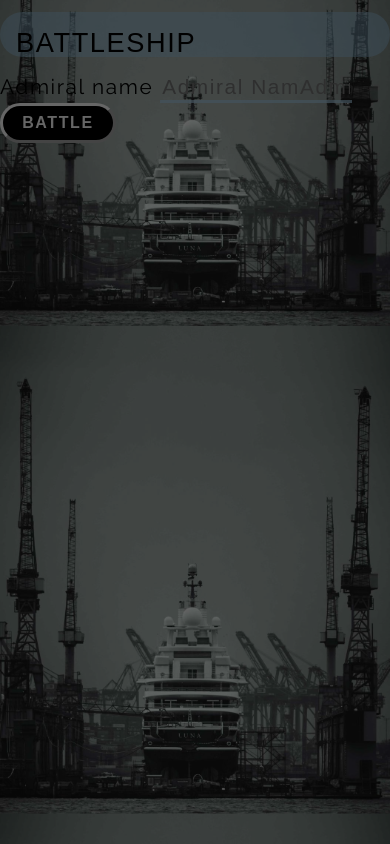
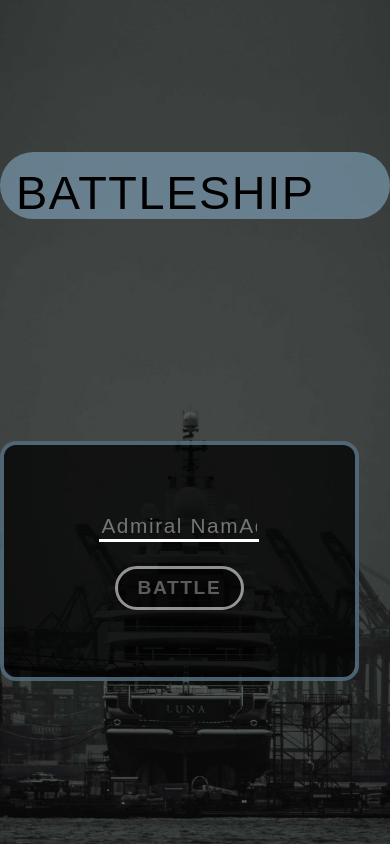
Before and after one commit to asdacosta/battleship, a website built with webpack: page src/index.html in a window 390 px wide. Built offline with nearby package versions, Linux system fonts and the light colour scheme; a web font is replaced by a local one.

Commit message:
style: polish landing page layout, focus, and responsiveness
Co-authored-by: Cursor <cursoragent@cursor.com>

```diff
--- a/src/style.css
+++ b/src/style.css
@@ -1,3 +1,10 @@
+:root {
+  --surface: rgba(0, 0, 0, 0.75);
+  --accent: rgba(152, 199, 230, 0.6);
+  --text: #fff;
+  --text-muted: rgba(255, 255, 255, 0.6);
+}
+
 * {
   letter-spacing: 0.1rem;
 }
@@ -11,45 +18,73 @@ body {
   font-size: 1.2rem;
   padding: 2rem;
   gap: 2rem;
-  height: 100vh;
+  min-height: 100vh;
   margin: 0;
-
   background-image: url(./assets/admiral-edit.jpg);
   background-size: cover;
   background-position: center center;
-  position: relative;
 }
 
-section {
+.backdrop {
+  position: fixed;
+  inset: 0;
+  background: rgba(0, 0, 0, 0.6);
+  z-index: 0;
+}
+
+header,
+main {
+  position: relative;
+  z-index: 1;
+}
+
+main form {
   display: flex;
   justify-content: center;
   align-items: center;
   flex-direction: column;
   height: 20rem;
-  width: 35rem;
-  gap: 3rem;
+  width: min(35rem, 92vw);
+  gap: 2rem;
+  padding: 2rem;
   border: 0.3rem solid white;
   border-radius: 1rem;
-  background-color: rgba(0, 0, 0, 0.75);
-  z-index: 1;
+  background-color: var(--surface);
   transition: transform 0.3s ease-in-out;
-  animation: borderTransition 7s infinite alternate;
+}
+
+@media (prefers-reduced-motion: no-preference) {
+  main form {
+    animation: borderTransition 7s infinite alternate;
+  }
 }
 
 @keyframes borderTransition {
   0% {
-    border-color: rgba(152, 199, 230, 0.6);
+    border-color: var(--accent);
   }
   50% {
     border-color: rgba(152, 199, 230, 0.15);
   }
   100% {
-    border-color: rgba(152, 199, 230, 0.6);
+    border-color: var(--accent);
   }
 }
 
-section:hover {
+main form:focus-within {
   transform: scale(1.02);
+}
+
+label {
+  position: absolute;
+  width: 1px;
+  height: 1px;
+  padding: 0;
+  margin: -1px;
+  overflow: hidden;
+  clip: rect(0, 0, 0, 0);
+  white-space: nowrap;
+  border: 0;
 }
 
 input {
@@ -57,22 +92,15 @@ input {
   border: none;
   border-bottom: 0.2rem solid white;
   font-size: 1.3rem;
-  color: white;
+  color: var(--text);
   text-align: center;
   width: 12rem;
-  animation: borderBottomTransition 7s infinite alternate;
 }
 
-@keyframes borderBottomTransition {
-  0% {
-    border-color: rgba(152, 199, 230, 0.8);
-  }
-  50% {
-    border-color: rgba(255, 255, 255, 0.4);
-  }
-  100% {
-    border-color: rgba(152, 199, 230, 0.8);
-  }
+input:focus-visible {
+  outline: 2px solid var(--accent);
+  outline-offset: 4px;
+  border-radius: 0.25rem;
 }
 
 input:hover {
@@ -85,23 +113,28 @@ h1 {
   font-family: "Sixtyfour", sans-serif;
   font-optical-sizing: auto;
   font-weight: 400;
-  font-size: 8rem;
+  font-size: clamp(1.7rem, 12vw, 8rem);
   border-radius: 5rem;
   padding: 1rem 1rem 0 1rem;
-  cursor: context-menu;
-  z-index: 1;
-  animation: colorTransition 7s infinite alternate;
+  margin: 0;
+  cursor: default;
+}
+
+@media (prefers-reduced-motion: no-preference) {
+  h1 {
+    animation: colorTransition 7s infinite alternate;
+  }
 }
 
 @keyframes colorTransition {
   0% {
-    background: rgba(152, 199, 230, 0.6);
+    background: var(--accent);
   }
   50% {
     background: rgba(152, 199, 230, 0.15);
   }
   100% {
-    background: rgba(152, 199, 230, 0.6);
+    background: var(--accent);
   }
 }
 
@@ -111,120 +144,38 @@ button {
   font-weight: 600;
   padding: 0.5rem 1.2rem;
   border-radius: 5rem;
-  border-color: white;
-  border-width: 0.2rem;
-  color: white;
+  border: 0.2rem solid white;
+  color: var(--text);
   transition: transform 0.2s ease-in;
 }
 
-button:hover {
+button:disabled {
+  opacity: 0.55;
+  cursor: not-allowed;
+  color: var(--text-muted);
+}
+
+button:not(:disabled):hover {
   transform: scale(1.03);
   cursor: pointer;
 }
 
-body > div:first-child {
-  position: fixed;
-  top: 0;
-  left: 0;
-  width: 100%;
-  height: 100%;
-  background: rgba(0, 0, 0, 0.6);
+button:focus-visible {
+  outline: 2px solid var(--accent);
+  outline-offset: 3px;
 }
 
-a {
-  color: white;
-}
+@media (max-width: 750px) {
+  main form {
+    height: 15rem;
+    gap: 1.5rem;
+  }
 
-@media (max-width: 1500px) {
-  h1 {
-    font-size: 7rem;
-  }
-}
-
-@media (max-width: 1200px) {
-  h1 {
-    font-size: 6rem;
-  }
-  section {
-    height: 20rem;
-    width: 30rem;
-  }
-}
-
-@media (max-width: 1050px) {
-  body {
-    gap: 4rem;
-    padding: 4rem;
-  }
-  h1 {
-    font-size: 5rem;
-  }
-  section {
-    height: 18rem;
-    width: 28rem;
-  }
-  button {
-    font-size: 1.5rem;
-  }
-}
-
-@media (max-width: 850px) {
-  h1 {
-    font-size: 4rem;
-  }
   button {
     font-size: 1.2rem;
   }
-}
 
-@media (max-width: 750px) {
-  h1 {
-    font-size: 3rem;
-  }
-  section {
-    height: 15rem;
-    width: 25rem;
+  input {
+    width: 10rem;
   }
 }
-
-@media (max-width: 550px) {
-  h1 {
-    font-size: 1.7rem;
-  }
-  section {
-    height: 12rem;
-    width: 20rem;
-  }
-  button {
-    font-size: 1rem;
-  }
-}
-
-@media (max-width: 340px) {
-  h1 {
-    font-size: 1.3rem;
-  }
-  section {
-    height: 10rem;
-    width: 16.5rem;
-  }
-  button {
-    font-size: 0.9rem;
-  }
-  input {
-    width: 9rem;
-  }
-}
-
-@media (max-width: 270px) {
-  h1 {
-    font-size: 1.05rem;
-  }
-  section {
-    height: 8rem;
-    width: 12rem;
-  }
-  button {
-    font-size: 0.8rem;
-  }
-}
```
